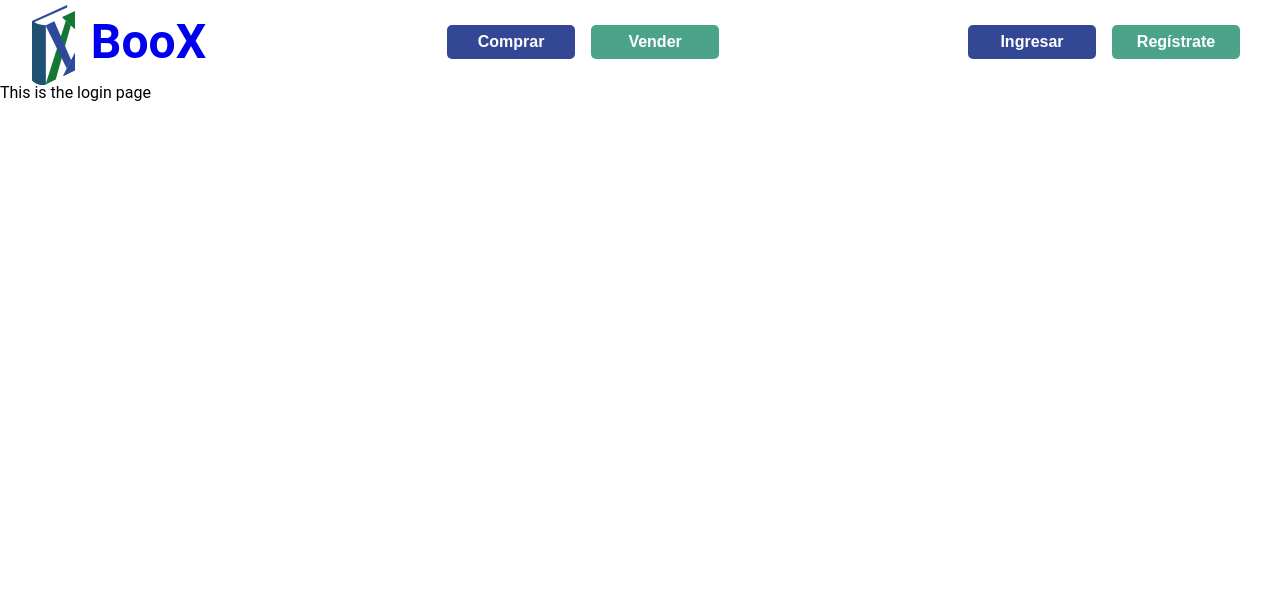
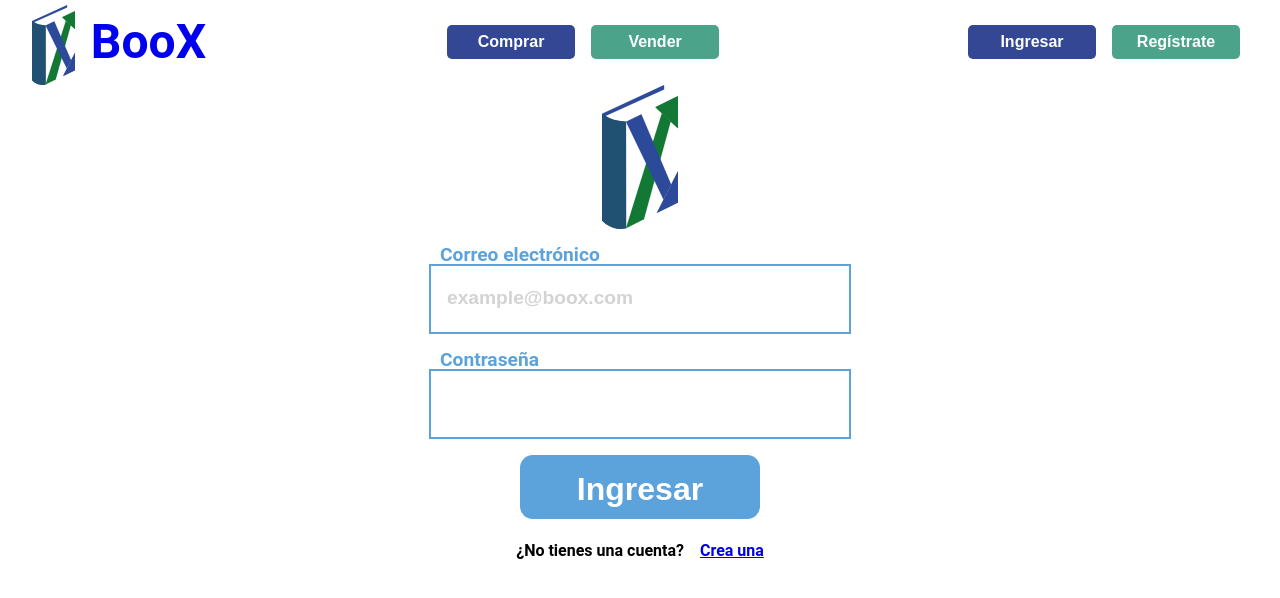
Before and after one commit to a4vg/boox, a React (Create React App) app in the folder boox/: page /login in a window 1280 px wide. Shown: the top 598 px of the page. Built offline with nearby package versions, Linux system fonts and the light colour scheme.

Commit message:
Base Login and Register

```diff
--- a/boox/src/components/App.jsx
+++ b/boox/src/components/App.jsx
@@ -2,8 +2,8 @@ import React, { Component } from 'react';
 import './App.css';
 import Header from './Header/Header';
 import Landing from './Landing';
-import Login from './Login';
-import Register from './Register';
+import Login from './Login/Login';
+import Register from './Register/Register';
 import Dashboard from './Dashboard';
 import SearchResults from './SearchResults';
 import BookDetails from './BookDetails';
--- a/boox/src/components/Login.jsx
+++ /dev/null
@@ -1,11 +0,0 @@
-import React, { Component } from 'react';
-
-class Login extends Component {
-  render() {
-    return (
-      <div>This is the login page</div>
-    );
-  }
-}
-
-export default Login;
--- /dev/null
+++ b/boox/src/components/Login/Login.jsx
@@ -0,0 +1,35 @@
+import React, { Component } from 'react';
+import Logo from "../../assets/logo.svg";
+import styles from "./Login.module.css";
+import { Link } from "react-router-dom";
+
+class Login extends Component {
+  render() {
+    return (
+	  <>
+	  <div className={ styles.logoContainer }>
+	  	<img src={ Logo } />
+	  </div>
+      <form>
+		<label>Correo electrónico</label>
+		<input type="text" placeholder="example@boox.com"/>
+
+		<label>Contraseña</label>
+		<input type="password"/>
+
+		<p/>
+		<button className={ styles.ingresar }>Ingresar</button>
+	  </form>
+	  <div>
+		<p>¿No tienes una cuenta?
+		  <Link to="/register" className={ styles.linkContainer }>
+		  Crea una
+		  </Link>
+		</p>
+	  </div>
+	  </>
+    );
+  }
+}
+
+export default Login;
--- /dev/null
+++ b/boox/src/components/Login/Login.module.css
@@ -0,0 +1,75 @@
+:root {
+  --button-width: 8rem;
+}
+
+/*
+ * Logo
+ */
+
+.logoContainer img {
+  display: block;
+  height: 9rem;
+  margin-left: auto;
+  margin-right: auto;
+}
+
+/*
+ * Buttons
+ */
+button.ingresar {
+  border-radius: 0.8rem;
+  font-size: 2rem;
+  width: 15rem;
+  height: 4rem;
+  background-color: var(--boox-blue);
+  margin-left: auto;
+  margin-right: auto;
+  display: block;
+  margin-top: 1rem;
+  margin-bottom: 1.5rem;
+}
+
+/*
+ * Inputs
+ */
+input {
+  display: block;
+  height: 4rem;
+  width: 25rem;
+  font-size: 1rem;
+  margin-left: auto;
+  margin-right: auto;
+  border-style: solid;
+  border-color: var(--boox-blue);
+  padding-left: 1rem;
+}
+
+input::placeholder {
+  font-size: 1.2rem;
+  color: LightGrey;
+  font-weight: bold;
+}
+
+/*
+ * Labels
+ */
+label {
+  display: block;
+  text-align: left;
+  color: var(--boox-blue);
+  padding-top: 1rem;
+  font-weight: bold;
+  font-size: 1.2rem;
+  width: 25rem;
+  margin-left: auto;
+  margin-right: auto;
+}
+
+.linkContainer {
+  margin-left: 1rem;
+}
+
+p {
+  text-align: center;
+  font-weight: bold;
+}
--- a/boox/src/components/Register.jsx
+++ /dev/null
@@ -1,11 +0,0 @@
-import React, { Component } from 'react';
-
-class Register extends Component {
-  render() {
-    return (
-      <div>This is the register page</div>
-    );
-  }
-}
-
-export default Register;
--- /dev/null
+++ b/boox/src/components/Register/Register.jsx
@@ -0,0 +1,44 @@
+import React, { Component } from 'react';
+import Logo from "../../assets/logo.svg";
+import styles from "./Register.module.css";
+import { Link } from "react-router-dom";
+
+class Register extends Component {
+  render() {
+    return (
+	  <>
+	  <div className={ styles.logoContainer }>
+	  	<img src={ Logo } />
+	  </div>
+      <form>
+		<label>Nombre y Apellidos</label>
+		<input type="text" placeholder="Juan Pérez"/>
+
+		<label>Correo electrónico</label>
+		<input type="text" placeholder="example@boox.com"/>
+
+		<label>Número telefónico</label>
+		<input type="text" placeholder="+(51)985 486 665"/>
+
+		<label>Contraseña</label>
+		<input type="password"/>
+
+		<label>Confirme Contraseña</label>
+		<input type="password"/>
+
+		<p/>
+		<button className={ styles.crear }>Crear</button>
+	  </form>
+	  <div>
+		<p>¿Ya tienes una cuenta?
+		  <Link to="/login" className={ styles.linkContainer }>
+		  Inicia sesión
+		  </Link>
+		</p>
+	  </div>
+	  </>
+    );
+  }
+}
+
+export default Register;
--- /dev/null
+++ b/boox/src/components/Register/Register.module.css
@@ -0,0 +1,75 @@
+:root {
+  --button-width: 8rem;
+}
+
+/*
+ * Logo
+ */
+
+.logoContainer img {
+  display: block;
+  height: 5rem;
+  margin-left: auto;
+  margin-right: auto;
+}
+
+/*
+ * Buttons
+ */
+button.crear {
+  border-radius: 0.8rem;
+  font-size: 2rem;
+  width: 15rem;
+  height: 4rem;
+  background-color: var(--boox-blue);
+  margin-left: auto;
+  margin-right: auto;
+  display: block;
+  margin-top: 1rem;
+  margin-bottom: 1.5rem;
+}
+
+/*
+ * Inputs
+ */
+input {
+  display: block;
+  height: 4rem;
+  width: 25rem;
+  font-size: 1rem;
+  margin-left: auto;
+  margin-right: auto;
+  border-style: solid;
+  border-color: var(--boox-blue);
+  padding-left: 1rem;
+}
+
+input::placeholder {
+  font-size: 1.2rem;
+  color: LightGrey;
+  font-weight: bold;
+}
+
+/*
+ * Labels
+ */
+label {
+  display: block;
+  text-align: left;
+  color: var(--boox-blue);
+  padding-top: 1rem;
+  font-weight: bold;
+  font-size: 1.2rem;
+  width: 25rem;
+  margin-left: auto;
+  margin-right: auto;
+}
+
+.linkContainer {
+  margin-left: 1rem;
+}
+
+p {
+  text-align: center;
+  font-weight: bold;
+}
```
